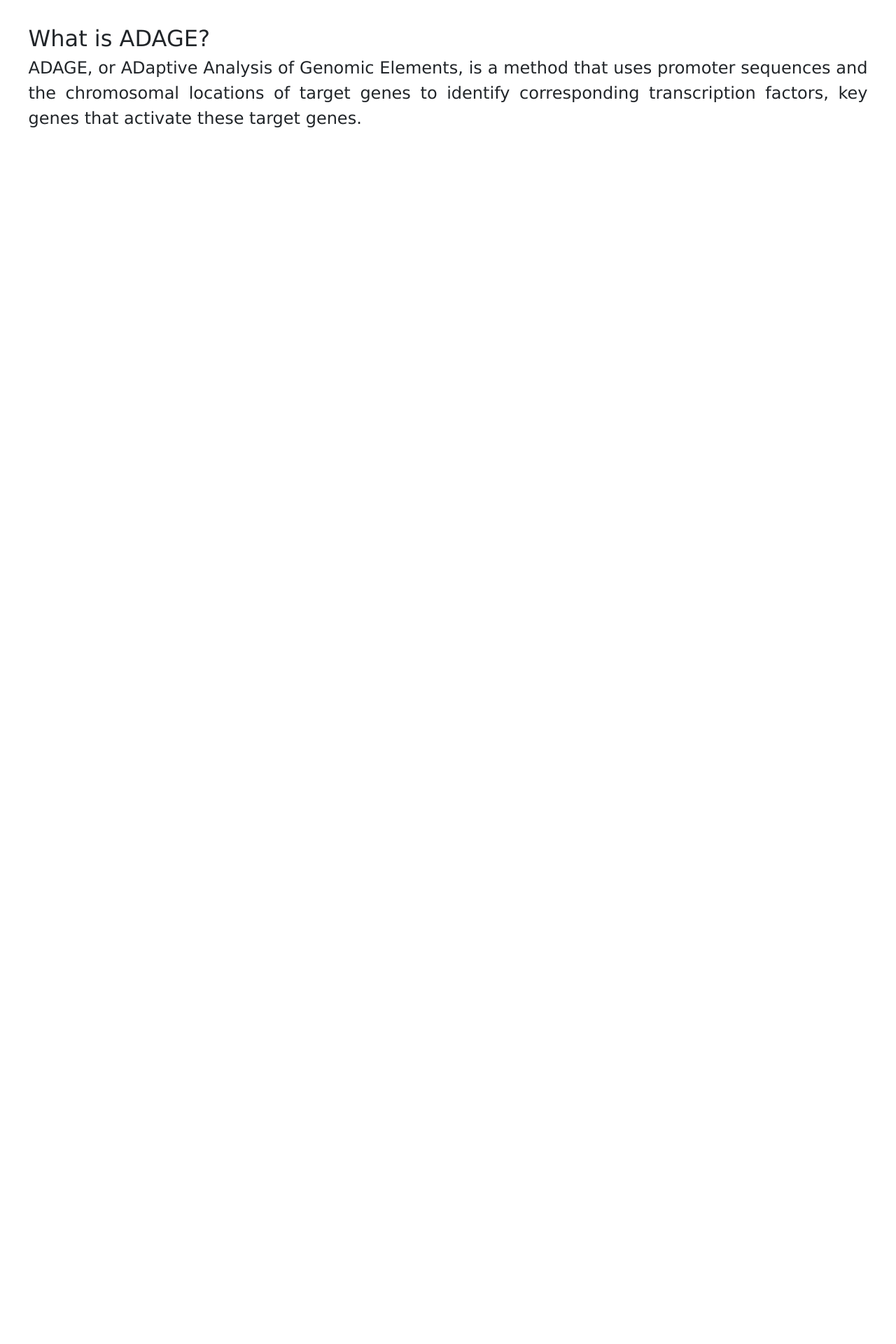
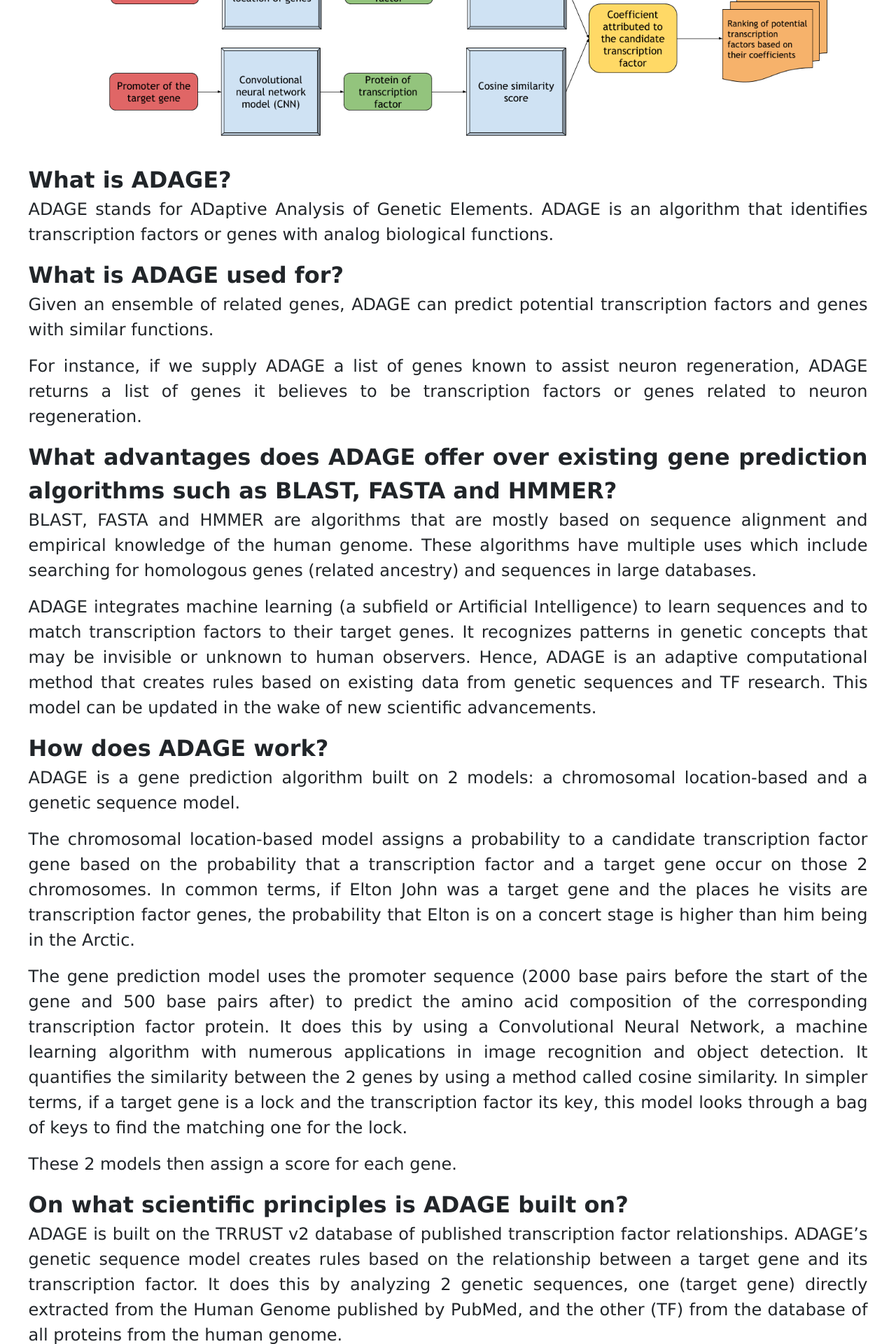
Before and after one commit to TheFloatingString/Adage, a Flask app: page /about in a window 1280 px wide. Shown: the part 575-2495 px from the top of the page at 70% size. Before the commit the page ends 757 px from the top, so only its background shows below. Run offline with Flask 2, Linux system fonts and the light colour scheme; parts of the project's set-up code (start-up, migrations or seed data) failed here and were passed over; some libraries are stand-ins or nearby versions.

Commit message:
about page modification and changes to contact page

```diff
--- a/app.py
+++ b/app.py
@@ -203,98 +203,55 @@ def results():
 
 	start = time.time()
 
-	for gene_name in user.list_of_target_genes:
-		# get gene position information from search
-		print(df_gene_locations_cleaned.shape)
-		print(gene_name)
-		gene_information_list = df_gene_locations_cleaned.loc[df_gene_locations_cleaned['gene name'] == gene_name]
-		print(gene_information_list)
-		print(gene_information_list.iloc[0]["chromosome"])
-		print(gene_information_list.iloc[0]["start"])
-		print(gene_information_list.iloc[0]["end"])
-		chromosome_index = int(gene_information_list.iloc[0]["chromosome"]-1)
-		print(chromosome_keys[chromosome_index])
+	try:
 
-		predictions_genes.append(one_hot_dna(gene_promoters_one_hot_dict[gene_name]))
+		for gene_name in user.list_of_target_genes:
+			# get gene position information from search
+			print(df_gene_locations_cleaned.shape)
+			print(gene_name)
+			gene_information_list = df_gene_locations_cleaned.loc[df_gene_locations_cleaned['gene name'] == gene_name]
+			print(gene_information_list)
+			print(gene_information_list.iloc[0]["chromosome"])
+			print(gene_information_list.iloc[0]["start"])
+			print(gene_information_list.iloc[0]["end"])
+			chromosome_index = int(gene_information_list.iloc[0]["chromosome"]-1)
+			print(chromosome_keys[chromosome_index])
 
-		user.add_gene_list(gene_information_list)		# add gene information to user object
+			predictions_genes.append(one_hot_dna(gene_promoters_one_hot_dict[gene_name]))
 
-	predictions_genes = np.array(predictions_genes)
-	print("predictions_shape", predictions_genes.shape)
-	prediction = model.predict(predictions_genes.reshape(len(user.list_of_target_genes),1,2500,4))		# prediction is accurate
+			user.add_gene_list(gene_information_list)		# add gene information to user object
 
-	similarities = []
-	# locations_keys = list(locations.keys())
+		predictions_genes = np.array(predictions_genes)
+		print("predictions_shape", predictions_genes.shape)
+		prediction = model.predict(predictions_genes.reshape(len(user.list_of_target_genes),1,2500,4))		# prediction is accurate
 
-	# used for counting
-	counter = 0
-	nb_gene = 0
-	num_aa = 0
+		similarities = []
+		# locations_keys = list(locations.keys())
 
-	print(user.run_with_ten_percent)
+		# used for counting
+		counter = 0
+		nb_gene = 0
+		num_aa = 0
 
-	if not user.run_with_ten_percent:
+		print(user.run_with_ten_percent)
 
-		# for gene prediction, gene name in submitted target genes
-		for gene, gene_name in zip(prediction,user.list_of_target_genes):
+		if not user.run_with_ten_percent:
 
-			print(gene_name)
-			print(gene)
+			# for gene prediction, gene name in submitted target genes
+			for gene, gene_name in zip(prediction,user.list_of_target_genes):
 
-			temp_row = []	# row with probabilities for each target gene
-			print(gene_name)
-			print(df_gene_locations_cleaned.loc[df_gene_locations_cleaned["gene name"] == gene_name])
-			print(int(df_gene_locations_cleaned.loc[df_gene_locations_cleaned["gene name"] == gene_name].iloc[0]['chromosome']))
-			target_gene_location = int(df_gene_locations_cleaned.loc[df_gene_locations_cleaned["gene name"] == gene_name].iloc[0]['chromosome'])
+				print(gene_name)
+				print(gene)
 
-			for tf_gene_name, row in zip(list(protein_aa_frequencies_dict.keys()), list(protein_aa_frequencies_dict.values())):
-				if nb_gene%1000 == 0:
-					print(nb_gene)
-				if tf_gene_name in list(df_gene_locations_cleaned["gene name"].values):
-					cosine_score = cosine_similarity(gene, row)
-					# get tf gene location
-					tf_gene_location = int(df_gene_locations_cleaned.loc[df_gene_locations_cleaned["gene name"] == tf_gene_name].iloc[0]['chromosome'])
+				temp_row = []	# row with probabilities for each target gene
+				print(gene_name)
+				print(df_gene_locations_cleaned.loc[df_gene_locations_cleaned["gene name"] == gene_name])
+				print(int(df_gene_locations_cleaned.loc[df_gene_locations_cleaned["gene name"] == gene_name].iloc[0]['chromosome']))
+				target_gene_location = int(df_gene_locations_cleaned.loc[df_gene_locations_cleaned["gene name"] == gene_name].iloc[0]['chromosome'])
 
-
-					if tf_gene_location > -1:
-						# print(cosine_similarity(gene, row))
-						# print(probability_matrix[target_gene_location-1][tf_gene_location-1])
-						# print()
-						temp_row.append(cosine_similarity(gene, row)*probability_matrix[target_gene_location-1][tf_gene_location-1])
-					else:
-						temp_row.append(0)
-				else:
-					temp_row.append(0)
-				nb_gene += 1
-
-			similarities.append(temp_row)
-		#         print(similarities)
-
-			counter += 1
-			num_aa += 1
-
-	else:
-		# for gene prediction, gene name in submitted target genes
-		for gene, gene_name in zip(prediction,user.list_of_target_genes):
-
-			print(gene_name)
-			print(gene)			# gene prediction is unaltered
-
-			temp_row = []		# row with probabilities for each target gene
-			print("gene name", gene_name)
-			print("row output", df_gene_locations_cleaned.loc[df_gene_locations_cleaned["gene name"] == gene_name])
-			print("int of chromosome", int(df_gene_locations_cleaned.loc[df_gene_locations_cleaned["gene name"] == gene_name].iloc[0]['chromosome']))
-			target_gene_location = int(df_gene_locations_cleaned.loc[df_gene_locations_cleaned["gene name"] == gene_name].iloc[0]['chromosome'])
-
-
-			for tf_gene_name, row in zip(list(protein_aa_frequencies_dict.keys()),list(protein_aa_frequencies_dict.values())):
-				random_seed = random.randrange(0,10)
-				if nb_gene%1000 == 0:
-					print("genes seen", nb_gene)
-
-				# if True:
-				if random_seed == 0:
-
+				for tf_gene_name, row in zip(list(protein_aa_frequencies_dict.keys()), list(protein_aa_frequencies_dict.values())):
+					if nb_gene%1000 == 0:
+						print(nb_gene)
 					if tf_gene_name in list(df_gene_locations_cleaned["gene name"].values):
 						cosine_score = cosine_similarity(gene, row)
 						# get tf gene location
@@ -304,85 +261,133 @@ def results():
 						if tf_gene_location > -1:
 							# print(cosine_similarity(gene, row))
 							# print(probability_matrix[target_gene_location-1][tf_gene_location-1])
-							# print(cosine_similarity(gene, row)*probability_matrix[target_gene_location-1][tf_gene_location-1])
 							# print()
-
-							# values are accurate
 							temp_row.append(cosine_similarity(gene, row)*probability_matrix[target_gene_location-1][tf_gene_location-1])
 						else:
 							temp_row.append(0)
 					else:
 						temp_row.append(0)
-				else:
-					temp_row.append(0)
+					nb_gene += 1
 
-				nb_gene += 1
+				similarities.append(temp_row)
+			#         print(similarities)
+
 				counter += 1
 				num_aa += 1
 
+		else:
+			# for gene prediction, gene name in submitted target genes
+			for gene, gene_name in zip(prediction,user.list_of_target_genes):
 
-			similarities.append(temp_row)
+				print(gene_name)
+				print(gene)			# gene prediction is unaltered
+
+				temp_row = []		# row with probabilities for each target gene
+				print("gene name", gene_name)
+				print("row output", df_gene_locations_cleaned.loc[df_gene_locations_cleaned["gene name"] == gene_name])
+				print("int of chromosome", int(df_gene_locations_cleaned.loc[df_gene_locations_cleaned["gene name"] == gene_name].iloc[0]['chromosome']))
+				target_gene_location = int(df_gene_locations_cleaned.loc[df_gene_locations_cleaned["gene name"] == gene_name].iloc[0]['chromosome'])
+
+
+				for tf_gene_name, row in zip(list(protein_aa_frequencies_dict.keys()),list(protein_aa_frequencies_dict.values())):
+					random_seed = random.randrange(0,10)
+					if nb_gene%1000 == 0:
+						print("genes seen", nb_gene)
+
+					# if True:
+					if random_seed == 0:
+
+						if tf_gene_name in list(df_gene_locations_cleaned["gene name"].values):
+							cosine_score = cosine_similarity(gene, row)
+							# get tf gene location
+							tf_gene_location = int(df_gene_locations_cleaned.loc[df_gene_locations_cleaned["gene name"] == tf_gene_name].iloc[0]['chromosome'])
+
+
+							if tf_gene_location > -1:
+								# print(cosine_similarity(gene, row))
+								# print(probability_matrix[target_gene_location-1][tf_gene_location-1])
+								# print(cosine_similarity(gene, row)*probability_matrix[target_gene_location-1][tf_gene_location-1])
+								# print()
+
+								# values are accurate
+								temp_row.append(cosine_similarity(gene, row)*probability_matrix[target_gene_location-1][tf_gene_location-1])
+							else:
+								temp_row.append(0)
+						else:
+							temp_row.append(0)
+					else:
+						temp_row.append(0)
+
+					nb_gene += 1
+					counter += 1
+					num_aa += 1
+
+
+				similarities.append(temp_row)
 
 
 
-	print("len temp row", len(temp_row))
-	print("len aa dict", num_aa)
+		print("len temp row", len(temp_row))
+		print("len aa dict", num_aa)
 
-	similarities = np.array(similarities).T			# similarities is accurate
-	print("length of similarities", similarities.shape)
+		similarities = np.array(similarities).T			# similarities is accurate
+		print("length of similarities", similarities.shape)
 
-	scores = []
-	raw_scores = []
+		scores = []
+		raw_scores = []
 
-	print(similarities)
-	print("|||")
+		print(similarities)
+		print("|||")
 
-	print("length of similarities" + str((len(similarities))) + ' ' + str(len(similarities[0])))
+		print("length of similarities" + str((len(similarities))) + ' ' + str(len(similarities[0])))
 
-	# for gene name, row of probabilities per transcription factor
-	for gene_name, row in zip(list(protein_aa_frequencies_dict.keys()), similarities):
-		# print(gene_name)
-		temp_row = [gene_name, sum(row)/len(row)]
-		scores.append(temp_row)
-		raw_scores.append(temp_row[1])
+		# for gene name, row of probabilities per transcription factor
+		for gene_name, row in zip(list(protein_aa_frequencies_dict.keys()), similarities):
+			# print(gene_name)
+			temp_row = [gene_name, sum(row)/len(row)]
+			scores.append(temp_row)
+			raw_scores.append(temp_row[1])
 
-	sorted_list = sorted(scores, key=lambda x: x[1], reverse=True)
-	top_100_sorted_list = sorted_list[:100]
-	print(top_100_sorted_list)
+		sorted_list = sorted(scores, key=lambda x: x[1], reverse=True)
+		top_100_sorted_list = sorted_list[:100]
+		print(top_100_sorted_list)
 
-	end = time.time()
+		end = time.time()
 
-	elapsed = end - start
+		elapsed = end - start
 
-	print(f"Elapsed time:{elapsed} seconds.")
+		print(f"Elapsed time:{elapsed} seconds.")
 
-	plt.hist(raw_scores)
-	plt.savefig("distribution.png")
-	plt.close()
+		plt.hist(raw_scores)
+		plt.savefig("distribution.png")
+		plt.close()
 
-	table_of_results = """		<table class="table table-hover">
-			<thead>
-				<th scope="col">Rank</th>
-				<th scope="col">Gene Name</th>
-				<th scope="col">Score</th>
-			</thead>
-			<tbody>"""
+		table_of_results = """		<table class="table table-hover">
+				<thead>
+					<th scope="col">Rank</th>
+					<th scope="col">Gene Name</th>
+					<th scope="col">Score</th>
+				</thead>
+				<tbody>"""
 
-	table_row_counter = 0
-	for row in top_100_sorted_list:
-		table_row_counter += 1
-		row_string = f"""    <tr>
-		<th scope="row">{table_row_counter}</th>
-		<td><a target="_blank" href="https://www.ncbi.nlm.nih.gov/gene/?term={row[0]}">{row[0]}</a></td>
-		<td>{row[1]}</td>
-		</tr>"""
-		table_of_results += row_string
+		table_row_counter = 0
+		for row in top_100_sorted_list:
+			table_row_counter += 1
+			row_string = f"""    <tr>
+			<th scope="row">{table_row_counter}</th>
+			<td><a target="_blank" href="https://www.ncbi.nlm.nih.gov/gene/?term={row[0]}">{row[0]}</a></td>
+			<td>{row[1]}</td>
+			</tr>"""
+			table_of_results += row_string
 
-	table_of_results = table_of_results + """</tbody>
-		</table>"""
+		table_of_results = table_of_results + """</tbody>
+			</table>"""
 
 
-	return render_template("hoverable_results.html", table_of_results=table_of_results, elapsed_time=elapsed)
+		return render_template("hoverable_results.html", table_of_results=table_of_results, elapsed_time=elapsed)
+
+	except KeyError:
+		return "You entered a gene that isn't yet included in this database. Please contact Laurence at https://adage.herokuapp.com/contact"
 
 
 @app.route('/contact')
--- a/templates/about.html
+++ b/templates/about.html
@@ -60,19 +60,53 @@
   </div>
 </nav>
 
-<div style="height: 400px; width: 100%; margin-top:4vh; margin-bottom: 4vh; background: linear-gradient(rgba(0,0,0,0.2), rgba(0,0,0,.0)), url(https://images.unsplash.com/photo-1494506132334-19732cd53b32?ixlib=rb-1.2.1&ixid=eyJhcHBfaWQiOjEyMDd9&auto=format&fit=crop&w=1502&q=80); 	background-size: cover;
+<!-- <div style="height: 400px; width: 100%; margin-top:4vh; margin-bottom: 4vh; background: linear-gradient(rgba(0,0,0,0.2), rgba(0,0,0,.0)), url(https://images.unsplash.com/photo-1494506132334-19732cd53b32?ixlib=rb-1.2.1&ixid=eyJhcHBfaWQiOjEyMDd9&auto=format&fit=crop&w=1502&q=80); 	background-size: cover;
 	background-repeat: no-repeat;
 	background-attachment: scroll;
 	background-position: center;">
-</div>
+</div> -->
+
+<img src = "{{url_for('static', filename='English Copy of Procedure.png')}}" style="width: 100%
+;">
 
 <div class="container-fluid" style="position: relative;">
 	<div class="row">
 		<div class="col-md-12 col_with_bottom_margin_small">
-			<div style="font-size: 4vh" class="col_with_bottom_margin_small">What is ADAGE?</div>
-			<p>ADAGE, or ADaptive Analysis of Genomic Elements, is a method that uses promoter sequences and the chromosomal locations
-				of target genes to identify corresponding transcription factors, key genes that activate these target genes.
-			</p>
+			<b><div style="font-size: 4vh" class="col_with_bottom_margin_small">What is ADAGE?</div></b>
+
+			<p>ADAGE stands for ADaptive Analysis of Genetic Elements. ADAGE is an algorithm that identifies transcription factors or genes with analog biological functions.</p>
+
+			<b><div style="font-size: 4vh" class="col_with_bottom_margin_small">What is ADAGE used for?</div></b>
+
+			<p>Given an ensemble of related genes, ADAGE can predict potential transcription factors and genes with similar functions.</p>
+
+			<p>For instance, if we supply ADAGE a list of genes known to assist neuron regeneration, ADAGE returns a list of genes it believes to be transcription factors or genes related to neuron regeneration.</p>
+
+			<b><div style="font-size: 4vh" class="col_with_bottom_margin_small">What advantages does ADAGE offer over existing gene prediction algorithms such as BLAST, FASTA and HMMER?</div></b>
+
+			<p>BLAST, FASTA and HMMER are algorithms that are mostly based on sequence alignment and empirical knowledge of the human genome. These algorithms have multiple uses which include searching for homologous genes (related ancestry) and sequences in large databases.</p>
+
+			<p>ADAGE integrates machine learning (a subfield or Artificial Intelligence) to learn sequences and to match transcription factors to their target genes. It recognizes patterns in genetic concepts that may be invisible or unknown to human observers. Hence, ADAGE is an adaptive computational method that creates rules based on existing data from genetic sequences and TF research. This model can be updated in the wake of new scientific advancements.</p>
+
+			<b><div style="font-size: 4vh" class="col_with_bottom_margin_small">How does ADAGE work?</div></b>
+
+			<p>ADAGE is a gene prediction algorithm built on 2 models: a chromosomal location-based and a genetic sequence model.</p>
+
+			<p>The chromosomal location-based model assigns a probability to a candidate transcription factor gene based on the probability that a transcription factor and a target gene occur on those 2 chromosomes. In common terms, if Elton John was a target gene and the places he visits are transcription factor genes, the probability that Elton is on a concert stage is higher than him being in the Arctic.</p>
+
+			<p>The gene prediction model uses the promoter sequence (2000 base pairs before the start of the gene and 500 base pairs after) to predict the amino acid composition of the corresponding transcription factor protein. It does this by using a Convolutional Neural Network, a machine learning algorithm with numerous applications in image recognition and object detection. It quantifies the similarity between the 2 genes by using a method called cosine similarity. In simpler terms, if a target gene is a lock and the transcription factor its key, this model looks through a bag of keys to find the matching one for the lock. </p>
+
+			<p>These 2 models then assign a score for each gene.</p>
+
+			<b><div style="font-size: 4vh" class="col_with_bottom_margin_small">On what scientific principles is ADAGE built on?</div></b>
+
+			<p>ADAGE is built on the TRRUST v2 database of published transcription factor relationships.  ADAGE’s genetic sequence model creates rules based on the relationship between a target gene and its transcription factor. It does this by analyzing 2 genetic sequences, one (target gene) directly extracted from the Human Genome published by PubMed, and the other (TF) from the database of all proteins from the human genome.</p>
+
+
+			<b><div style="font-size: 4vh" class="col_with_bottom_margin_small">Contact</div></b>
+
+			<p>Do consult <a href="/contact">the contact page</a>.</p>
+
 		</div>
 	</div>
 </div>
--- a/templates/contact.html
+++ b/templates/contact.html
@@ -77,6 +77,7 @@
 		<div class="col-sm-6">
 				<p style="color:black">514-971-4848</p>
 				<p><a href="mailto:laurencel2001@gmail.com.ca" target="_top" style="color:black">laurencel2001@gmail.com</a></p>
+				<p><a href="https://laurenceliang.github.io" target="_blank">Website</a>  <a href="https://www.linkedin.com/in/laurence-liang-innovator/" target="_blank">LinkedIn</a> </p>
 
 		</div>
 	</div>
--- a/templates/hoverable_results.html
+++ b/templates/hoverable_results.html
@@ -36,6 +36,9 @@
 	<div id="content">
 		<h1>Transcription Factor Prediction Form</h1>
 
+		<p>Here are the top 100 results that ADAGE returned for input target genes .</p>
+		<p>These genes either are potential transcription factors of the input target genes, or occupy similar biological functions.</p>
+
 		{{table_of_results|safe}}
 
 	<p>
```
Also changed, not shown: templates/results.html (deleted, +0 -43 lines), distribution.png, static/English Copy of Procedure.png (added).
